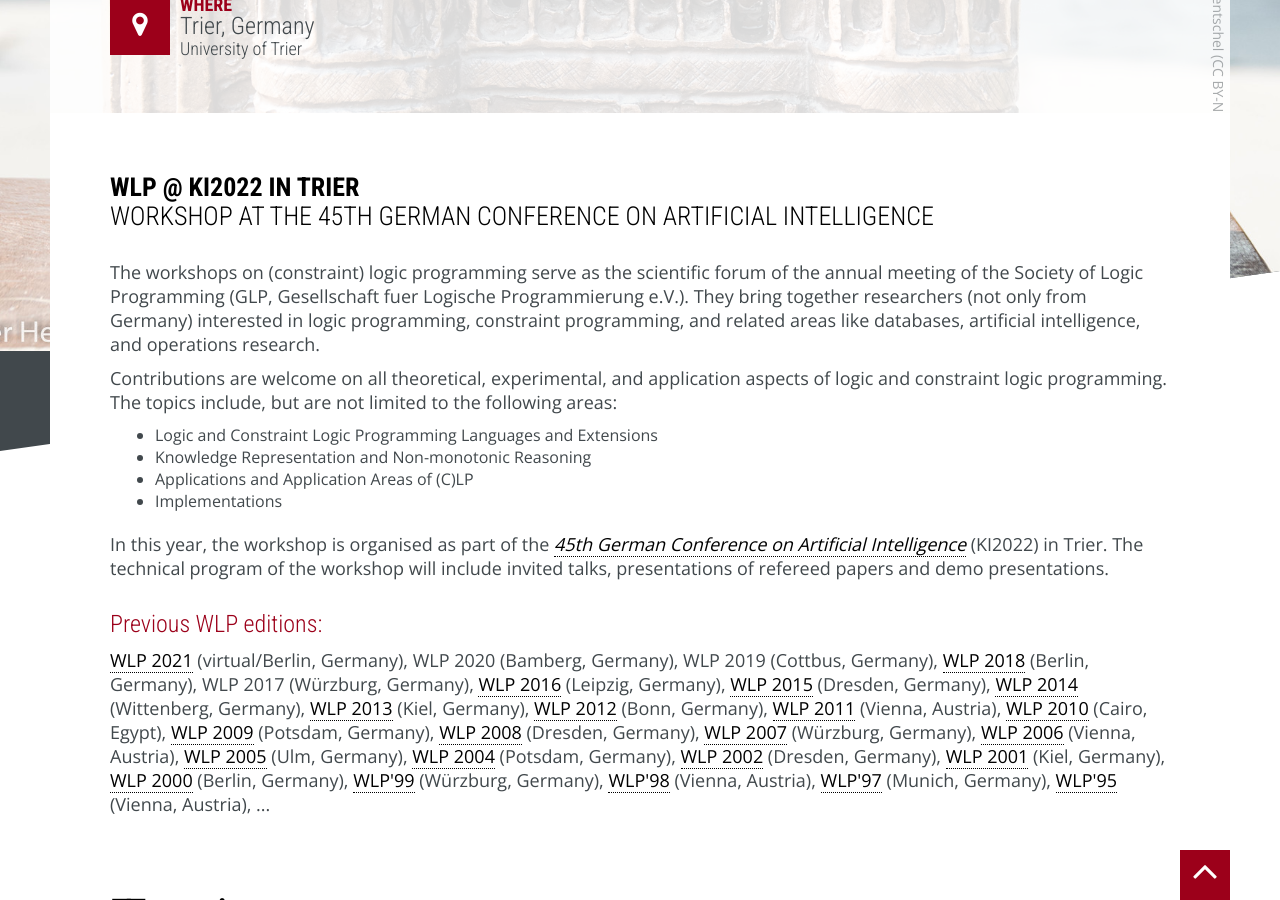
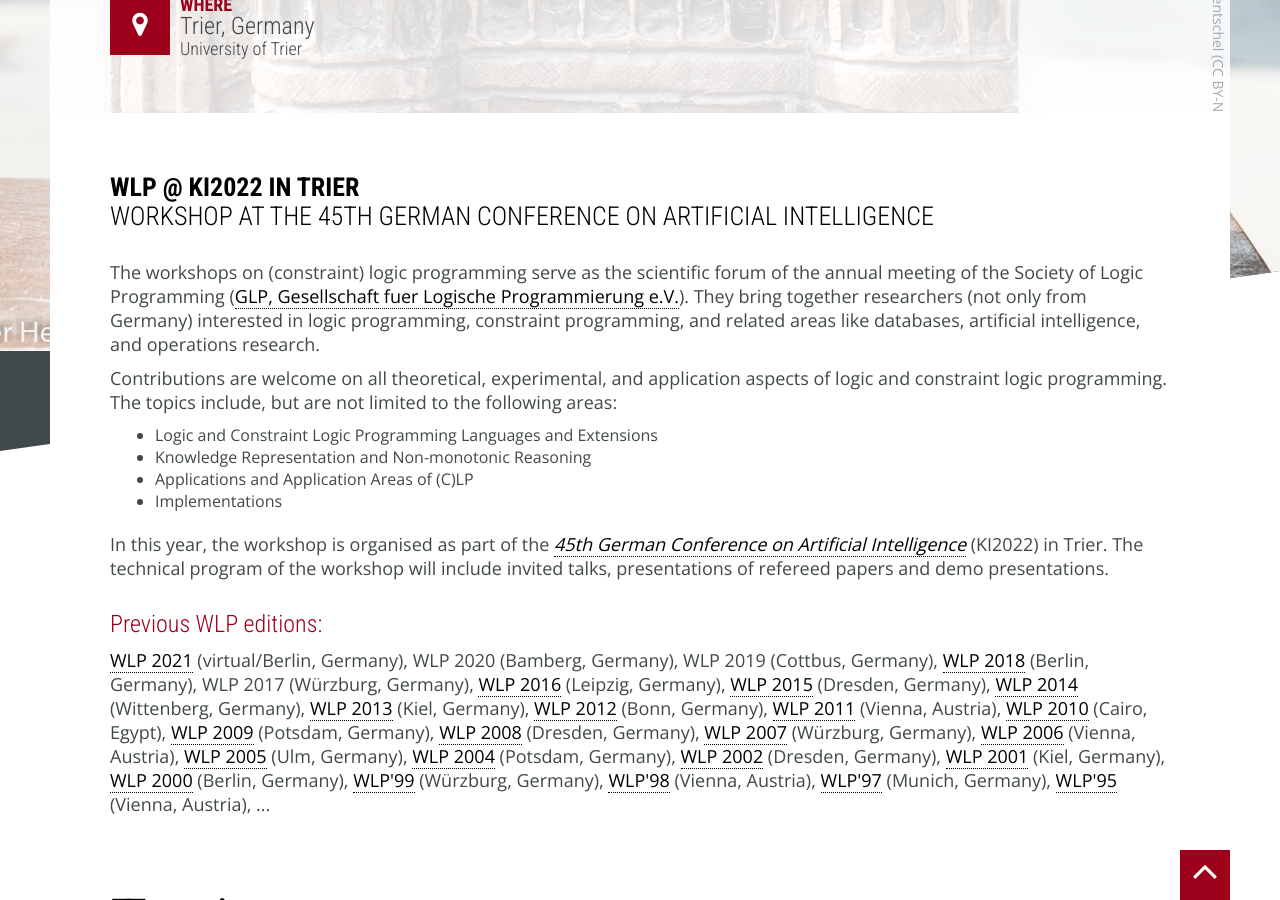
Before and after one commit to DFKI/wlp2022.dfki.de, a Jekyll site: the page built from index.html, in a window 1280 px wide and 900 px high, scrolled down 449 px. Built offline with Jekyll 4.4.1, drawn with Linux system fonts in a browser that asks for light colours; nearby versions of some CDN libraries; library files that are not in the unit come from our copies; some of the changed lines change nothing that is shown.

Commit message:
glp link in introductory text

```diff
--- a/index.html
+++ b/index.html
@@ -7,7 +7,7 @@ permalink: /
 <div class="intro">
    <div class="container">
       <h3><strong>WLP @ KI2022 in Trier</strong><br />Workshop at the <a href="https://ki2022.gi.de/" target="_blank">45th German Conference on Artificial Intelligence</a></h3>
-      <p>The workshops on (constraint) logic programming serve as the scientific forum of the annual meeting of the Society of Logic Programming (GLP, Gesellschaft fuer Logische Programmierung e.V.). They bring together researchers (not only from Germany) interested in logic programming, constraint programming, and related areas like databases, artificial intelligence, and operations research.</p>
+      <p>The workshops on (constraint) logic programming serve as the scientific forum of the annual meeting of the Society of Logic Programming (<a href="http://www.glp-ev.de/" target="_blank">GLP, Gesellschaft fuer Logische Programmierung e.V.</a>). They bring together researchers (not only from Germany) interested in logic programming, constraint programming, and related areas like databases, artificial intelligence, and operations research.</p>
       <p>Contributions are welcome on all theoretical, experimental, and application aspects of logic and constraint logic programming. The topics include, but are not limited to the following areas:</p>
       <ul>
          <li>Logic and Constraint Logic Programming Languages and Extensions</li>
```
